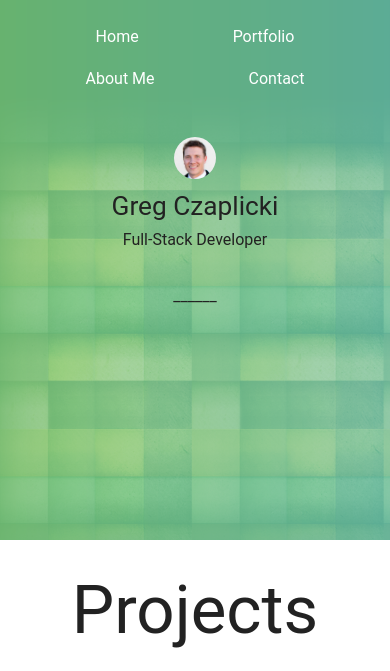
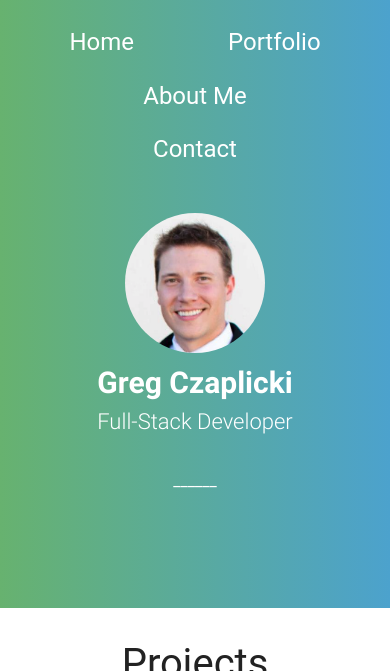
Before and after one commit to greg-czaplicki/NewPortfolio, a Django app: page / in a window 390 px wide. Shown: the top 671 px of the page. Run offline with Django 3.2, Linux system fonts and the light colour scheme; some libraries are stand-ins or nearby versions; some web fonts are replaced.

Commit message:
Feat: add contact form
Add contact form and form model.  Adjust query code for mobile devices.

```diff
--- /dev/null
+++ b/NewPortfolio/forms.py
@@ -0,0 +1,16 @@
+from django import forms
+
+
+class ContactForm(forms.Form):
+    contact_name = forms.CharField(required=True)
+    contact_email = forms.EmailField(required=True)
+    content = forms.CharField(
+        required=True,
+        widget=forms.Textarea,
+    )
+
+    def __init__(self, *args, **kwargs):
+        super(ContactForm, self).__init__(*args, **kwargs)
+        self.fields['contact_name'].label = "Name"
+        self.fields['contact_email'].label = "E-mail"
+        self.fields['content'].label = "Message"
--- a/NewPortfolio/urls.py
+++ b/NewPortfolio/urls.py
@@ -19,5 +19,5 @@ from . import views
 
 urlpatterns = [
     url(r'^admin/', admin.site.urls),
-    url(r'^$', views.HomeView),
+    url(r'^$', views.HomeView, name='Home'),
 ]
--- a/NewPortfolio/views.py
+++ b/NewPortfolio/views.py
@@ -1,6 +1,46 @@
+from django.core.mail import EmailMessage
+from django.contrib import messages
 from django.shortcuts import render
+from django.template.loader import get_template
+
+from NewPortfolio.forms import ContactForm
 
 
 def HomeView(request):
-    my_email = 'glc3344@gmail.com'
-    return render(request, 'home.html', {'email': my_email})
+    form_class = ContactForm
+
+    form_class = ContactForm
+
+    # new logic!
+    if request.method == 'POST':
+        form = form_class(data=request.POST)
+
+        if form.is_valid():
+            contact_name = request.POST.get('contact_name', '')
+            contact_email = request.POST.get('contact_email', '')
+            form_content = request.POST.get('content', '')
+
+            # Email the profile with the
+            # contact information
+            template = get_template('contact_template.txt')
+            context = {
+                'contact_name': contact_name,
+                'contact_email': contact_email,
+                'form_content': form_content,
+            }
+            content = template.render(context)
+
+            email = EmailMessage(
+                "New contact form submission",
+                content,
+                "Your website" + '',
+                ['youremail@gmail.com'],
+                headers={'Reply-To': contact_email}
+            )
+            email.send()
+            messages.success(request, 'Thanks for the message!')
+        else:
+            messages.error(request, 'All fields are required!')
+
+
+    return render(request, 'home.html', {'form': form_class})
--- a/static/script.js
+++ b/static/script.js
@@ -1,4 +1,64 @@
 $(document).ready(function () {
+    $(window).on("resize", function (e) {
+        checkScreenSize();
+    });
+
+    checkScreenSize();
+
+    function checkScreenSize() {
+        var newWindowWidth = $(window).width();
+        if (newWindowWidth < 481) {
+            window.sr = ScrollReveal();
+            sr.reveal('h1', {
+                origin: 'bottom',
+                duration: 5000,
+                distance: '50px',
+                viewFactor: 0.2,
+                scale: 1,
+                opacity: 0
+            });
+            sr.reveal('img.img-portfolio', {
+                origin: 'bottom',
+                duration: 2000,
+                distance: '50px',
+                viewFactor: 0.25,
+                scale: 1,
+                opacity: 0
+            });
+            sr.reveal('.box', {
+                origin: 'bottom',
+                duration: 2000,
+                distance: '50px',
+                viewFactor: 0.01,
+                scale: 1,
+                opacity: 0
+            });
+            sr.reveal('h5', {
+                origin: 'bottom',
+                duration: 2000,
+                distance: '50px',
+                viewFactor: 0.25,
+                scale: 1,
+                opacity: 0
+            });
+            sr.reveal('h6', {
+                origin: 'bottom',
+                duration: 2000,
+                distance: '50px',
+                viewFactor: 0.25,
+                scale: 1,
+                opacity: 0
+            });
+            sr.reveal('.contact', {
+                origin: 'bottom',
+                duration: 2000,
+                distance: '50px',
+                viewFactor: 0.25,
+                scale: 1,
+                opacity: 0
+            });
+        }
+        else {
             $(".button-collapse").sideNav();
             $('.scrollspy').scrollSpy();
             $('.tooltipped').tooltip({delay: 500});
@@ -52,8 +112,6 @@ $(document).ready(function () {
                 scale: 1,
                 opacity: 0
             });
-
-
-
-
+        }
+    }
 });
--- a/static/style.css
+++ b/static/style.css
@@ -168,6 +168,22 @@ a.fi-web:hover, a.fi-social-facebook:hover, a.fi-social-github:hover, a.fi-socia
     border-radius: 5px;
 }
 
+#name {
+    color: #FFF;
+    font-weight: 700;
+    font-size: 30px;
+}
+
+#job-title {
+    font-weight: 300;
+    color: #FFF;
+    font-size: 22px;
+}
+
+#dash {
+    color: #FFF;
+}
+
 p {
     padding: 20px;
 }
@@ -189,6 +205,36 @@ p {
     margin: 0;
     position: relative;
     top: 50px;
+}
+
+@media only screen
+and (min-device-width: 320px)
+and (max-device-width: 1024px)
+and (-webkit-min-device-pixel-ratio: 1) {
+
+    section#header, section#about {
+        background: #67B26F; /* fallback for old browsers */
+        background: -webkit-linear-gradient(to left, #4ca2cd, #67B26F); /* Chrome 10-25, Safari 5.1-6 */
+        background: linear-gradient(to left, #4ca2cd, #67B26F); /* W3C, IE 10+/ Edge, Firefox 16+, Chrome 26+, Opera 12+, Safari 7+ */
+    }
+
+    a {
+        font-size: x-large;
+    }
+
+    .responsive-img.circle {
+        width: 40%;
+    }
+
+    .tooltipped {
+        font-size: 45px;
+        padding: 10px;
+    }
+
+    h1 {
+        font-size: 40px;
+    }
+
 }
 
 /* ==========================================================================
--- a/templates/home.html
+++ b/templates/home.html
@@ -46,7 +46,7 @@
                      alt="profile picture of Greg Czaplicki">
                 <h5 id="name">Greg Czaplicki</h5>
                 <h6 id="job-title">Full-Stack Developer</h6>
-                <p> ______ </p>
+                <p id="dash"> ______ </p>
                 <ul>
                     <li><a class="fi-social-facebook tooltipped"
                            data-position="top"
@@ -179,15 +178,29 @@
                 center-align">Contact Me</h1>
         </div>
 
-        <form method="POST" action="http://formspree.io/{{ email }}">
+        <div class="row">
+            <div class="col s10 offset-s1">
+                {% if messages %}
+                    <ul class="messages center-align">
+                        {% for message in messages %}
+                            <li
+                                    {% if message.tags %} class="{{ message.tags }}"{% endif %}>{{ message }}</li>
+                        {% endfor %}
+                    </ul>
+                {% endif %}
+            </div>
+        </div>
 
+
+        <form method="POST" action="">
+            {% csrf_token %}
             <div class="row">
                 <div class="input-field col l5 offset-l1 s12">
                     <i class="material-icons prefix">account_circle</i>
                     <input id="icon_prefix"
                            type="text"
                            class="validate"
-                           name="name">
+                           name="{{ form.contact_name.name }}">
                     <label for="icon_prefix">Name</label>
                 </div>
 
```
Also changed, not shown: other parts of templates/home.html (+15 -18 lines), NewPortfolio/settings.py (+8 -7 lines), templates/contact_template.txt (added, +9 -0 lines). Lines whose indentation alone changed are shown as unchanged.
